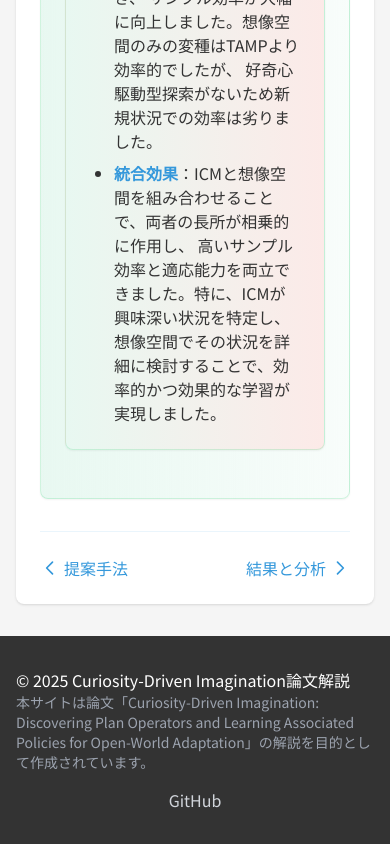
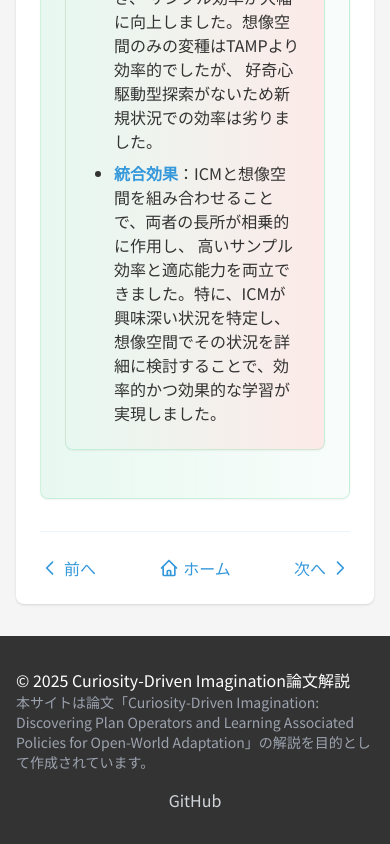
Before and after one commit to KyosukeIchikawa/ai_agent_articles, a Next.js app: page /experiments in a window 390 px wide. Shown: the part 6172-7016 px from the top of the page. Built offline with nearby package versions, Linux system fonts and the light colour scheme.

Commit message:
改善: Navigationコンポーネントにトップページへのリンクを追加

```diff
--- a/src/components/Navigation.js
+++ b/src/components/Navigation.js
@@ -5,6 +5,7 @@ import { getAllPapers } from '../data/papers';
 /**
  * 論文記事内のページナビゲーションコンポーネント
  * 現在のページの前後のページへのリンクを自動的に生成します
+ * トップページへの戻るリンクも提供します
  *
  * @param {Object} props コンポーネントのプロパティ
  * @param {string} [props.paperId] 論文ID（省略した場合はURLから自動取得）
@@ -78,24 +79,39 @@ export default function Navigation({ paperId, currentSectionId, customLabels = {
   const nextPath = getNextPath();
 
   return (
-    <div className="flex justify-between mt-10 pt-6 border-t border-primary/10">
-      <div>
+    <div className="flex justify-between items-center mt-10 pt-6 border-t border-primary/10">
+      <div className="w-1/3 flex justify-start">
         {prevPath && (
           <Link href={prevPath}>
             <a className="text-primary hover:text-primary-800 hover:underline flex items-center">
               <svg xmlns="http://www.w3.org/2000/svg" className="h-5 w-5 mr-1" fill="none" viewBox="0 0 24 24" stroke="currentColor">
                 <path strokeLinecap="round" strokeLinejoin="round" strokeWidth={2} d="M15 19l-7-7 7-7" />
               </svg>
-              {prevLabel}
+              <span className="hidden sm:inline">{prevLabel}</span>
+              <span className="sm:hidden">前へ</span>
             </a>
           </Link>
         )}
       </div>
-      <div>
+
+      <div className="w-1/3 flex justify-center">
+        <Link href="/">
+          <a className="text-primary hover:text-primary-800 hover:underline flex items-center">
+            <svg xmlns="http://www.w3.org/2000/svg" className="h-5 w-5 mr-1" fill="none" viewBox="0 0 24 24" stroke="currentColor">
+              <path strokeLinecap="round" strokeLinejoin="round" strokeWidth={2} d="M3 12l2-2m0 0l7-7 7 7M5 10v10a1 1 0 001 1h3m10-11l2 2m-2-2v10a1 1 0 01-1 1h-3m-6 0a1 1 0 001-1v-4a1 1 0 011-1h2a1 1 0 011 1v4a1 1 0 001 1m-6 0h6" />
+            </svg>
+            <span className="hidden sm:inline">トップページ</span>
+            <span className="sm:hidden">ホーム</span>
+          </a>
+        </Link>
+      </div>
+
+      <div className="w-1/3 flex justify-end">
         {nextPath && (
           <Link href={nextPath}>
             <a className="text-primary hover:text-primary-800 hover:underline flex items-center">
-              {nextLabel}
+              <span className="hidden sm:inline">{nextLabel}</span>
+              <span className="sm:hidden">次へ</span>
               <svg xmlns="http://www.w3.org/2000/svg" className="h-5 w-5 ml-1" fill="none" viewBox="0 0 24 24" stroke="currentColor">
                 <path strokeLinecap="round" strokeLinejoin="round" strokeWidth={2} d="M9 5l7 7-7 7" />
               </svg>
```
